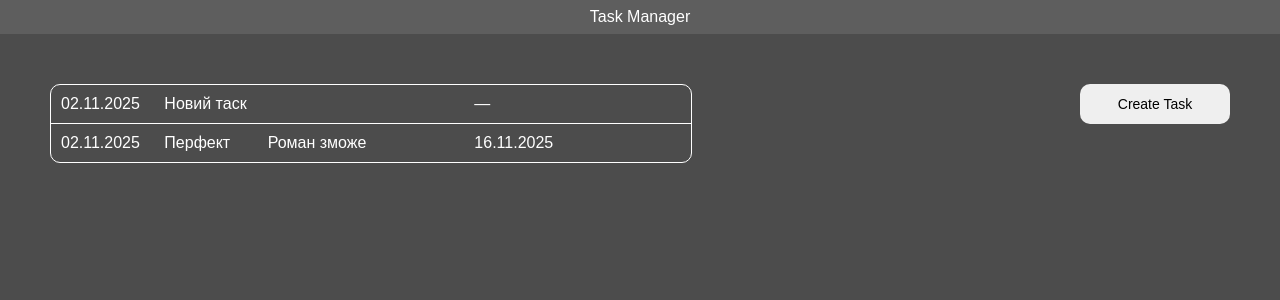
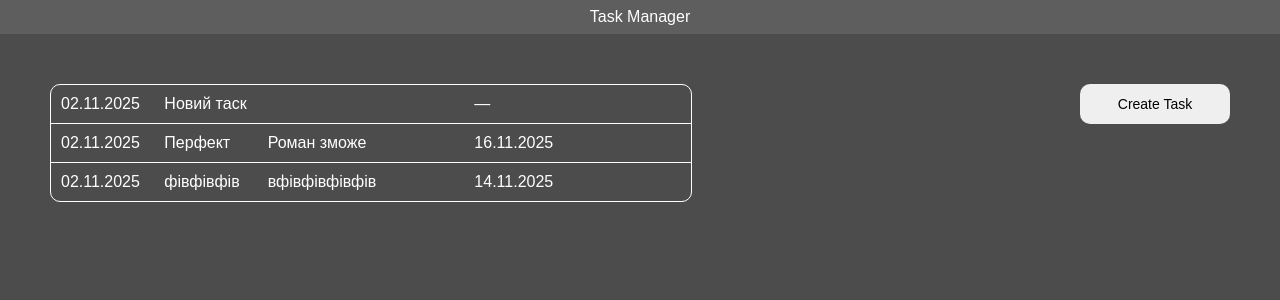
Before and after one commit to ivasykdok/type-script-lesson-001, a React (Vite) app: page / in a window 1280 px wide. Shown: the top 300 px of the page. Built offline with nearby package versions, Linux system fonts and the light colour scheme; data requests are answered from the project's data file.

Commit message:
crate service

```diff
--- a/db.json
+++ b/db.json
@@ -15,6 +15,14 @@
       "status": "todo",
       "deadline": "2025-11-16T00:00:00.000Z",
       "createdAt": "2025-11-02T19:32:25.931Z"
+    },
+    {
+      "id": "415d",
+      "title": "фівфівфів",
+      "description": "вфівфівфівфів",
+      "status": "in progress",
+      "deadline": "2025-11-14T00:00:00.000Z",
+      "createdAt": "2025-11-02T20:25:58.630Z"
     }
   ]
 }
--- a/src/App.css
+++ b/src/App.css
@@ -25,12 +25,12 @@ body {
   color: #fff;
 }
 
+.empty {
+  color: #fff;
+}
+
 .homepage {
   padding: 50px;
-
-  .empty {
-    color: #fff;
-  }
 
   .wrapper {
     display: flex;
@@ -106,6 +106,43 @@ nav {
   a:before {
     content: "<";
     margin-right: 10px;
+  }
+}
+
+.my-task {
+  display: flex;
+  align-items: center;
+  justify-content: flex-start;
+  flex-direction: column;
+  height: calc(100vh - 34px);
+
+  .date {
+    display: flex;
+    gap: 30px;
+  }
+
+  .description > div {
+    margin-top: 50px;
+  }
+
+  .headding {
+    width: 100%;
+    display: flex;
+    align-items: center;
+    justify-content: space-between;
+
+    .title {
+      margin: 0;
+    }
+  }
+
+  .content {
+    color: #fff;
+    width: calc(100% - 3rem);
+  }
+
+  .title {
+    margin-bottom: auto;
   }
 }
 
--- a/src/api/apiController.tsx
+++ b/src/api/apiController.tsx
@@ -15,4 +15,8 @@ export class ApiController {
   async createTask(data: CreateTaskPayload): Promise<Task | null> {
     return await this.apiService.createTask(data);
   }
+
+  async findTaskById(id: string): Promise<Task | null> {
+    return await this.apiService.findTaskById(id);
+  }
 }
--- a/src/api/apiService.tsx
+++ b/src/api/apiService.tsx
@@ -31,9 +31,25 @@ export class ApiService {
 
   async findTaskById(id: string): Promise<Task | null> {
     try {
+      const response = await fetch(`${this.apiUrl}/${id}`, {
+        method: "GET",
+        headers: {
+          "Content-Type": "application/json",
+        },
+      });
 
-    } catch(error) {
-      return null
+      if (!response.ok) {
+        throw new Error(
+          `Task with id ${id} not found (status: ${response.status})`,
+        );
+      }
+
+      const task: Task = await response.json();
+
+      return task;
+    } catch (error) {
+      console.error(new Error(`Find task is error: ${error}`));
+      return null;
     }
   }
 
--- a/src/components/Task.tsx
+++ b/src/components/Task.tsx
@@ -1,19 +1,69 @@
 import { Link, useParams } from "react-router-dom";
+import { useEffect, useState } from "react";
+import { ApiController } from "../api/apiController.tsx";
+import type { Task } from "../types.tsx";
 
 const Task = () => {
+  const api = new ApiController();
+
   const { id } = useParams<{ id: string }>();
 
+  const [task, setTask] = useState<Task | null>(null);
+
+  useEffect(() => {
+    if (id) {
+      const findTask = async () => {
+        const result = await api.findTaskById(id);
+
+        if (result) {
+          setTask(result);
+        }
+      };
+
+      findTask();
+    }
+  }, [id]);
+
+
+
   return (
-    <div>
+    <div className="my-task">
       <nav>
-        <Link className={"go-home"} to={"/"}>
+        <Link className="go-home" to="/">
           Home
         </Link>
       </nav>
 
-      <div className={"content"}>
-        <h2>{id}</h2>
-      </div>
+      {!task ? (
+        <div className="empty">This task is not found!</div>
+      ) : (
+        (() => {
+          const date = new Date(task.createdAt).toLocaleDateString("uk-UA");
+          const deadline = task.deadline
+            ? new Date(task.deadline).toLocaleDateString("uk-UA")
+            : "—";
+
+          return (
+            <div className="content">
+              <div className="headding">
+                <h2 className="title">Title: {task.title}</h2>
+
+                <div className="date">
+                  <div className="created">Created: {date}</div>
+                  <div className="deadline">Deadline: {deadline}</div>
+                </div>
+              </div>
+
+              <div className="description">
+                <div>Description:</div>
+                {task.description}
+              </div>
+
+              <button className={'remove'}>Remove</button>
+            </div>
+          );
+        })()
+      )}
     </div>
   );
 };
```
